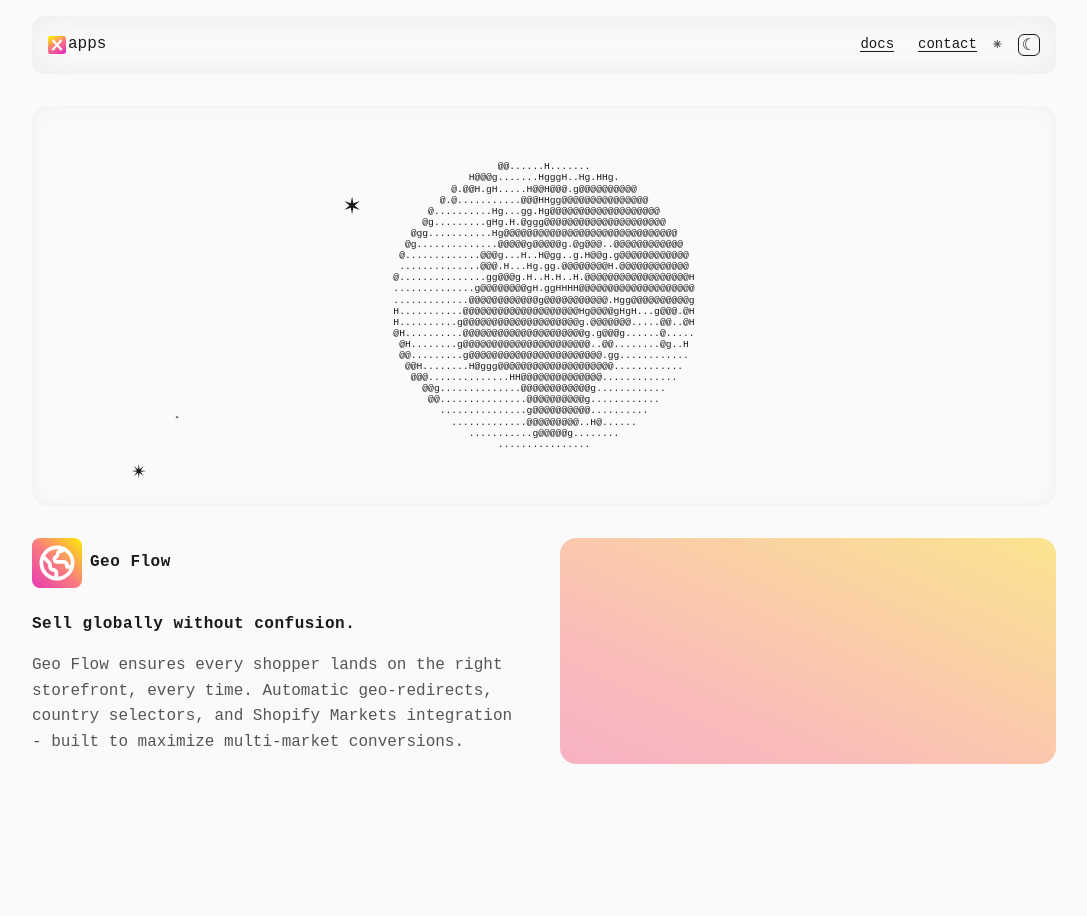
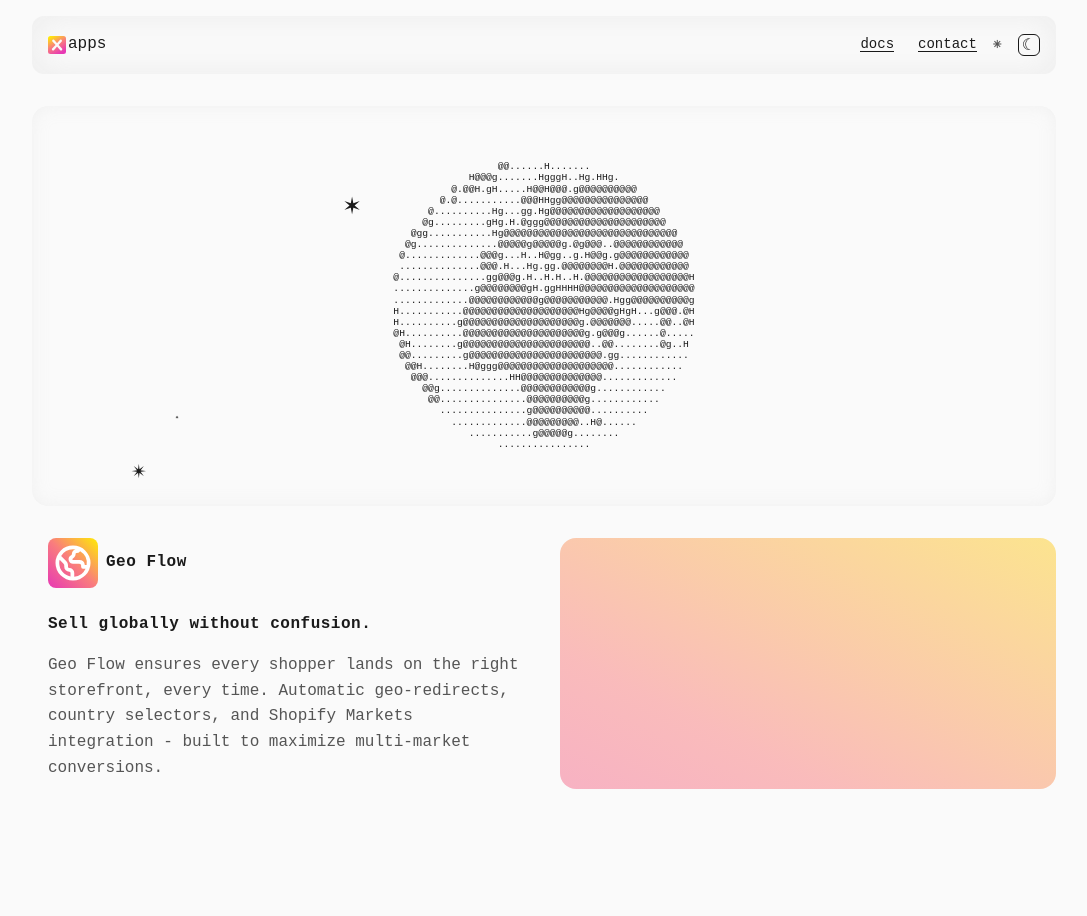
Before and after one commit to Sanj718/xapps, a Jekyll site: the page built from index.html, in a window 1280 px wide. Shown: the whole page, without its empty margins (96-1183 px from the left). Built offline with Jekyll 4.4.1, drawn with Linux system fonts in a browser that asks for light colours.

Commit message:
Add padding to documentation and contact section styles for improved layout consistency

```diff
--- a/css/style.css
+++ b/css/style.css
@@ -274,12 +274,21 @@
   color: var(--color-muted);
 }
 
+.docs{
+  padding-left: 1rem;
+  padding-right: 1rem;
+}
+
 .contact-section {
   display: grid;
   grid-template-columns: repeat(2, 1fr);
   gap: 2rem;
   align-items: stretch;
   min-height: 400px;
+}
+
+.contact-section__content{
+  padding-left: 1rem;
 }
 
 .contact-section__image {
@@ -398,6 +407,10 @@
   padding: 2rem 0;
 }
 
+.geo-flow-description__content{
+  padding-left: 1rem;
+}
+
 
 @keyframes gradientShift {
 
```
